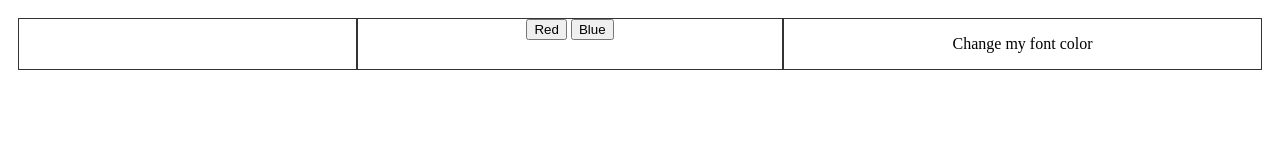
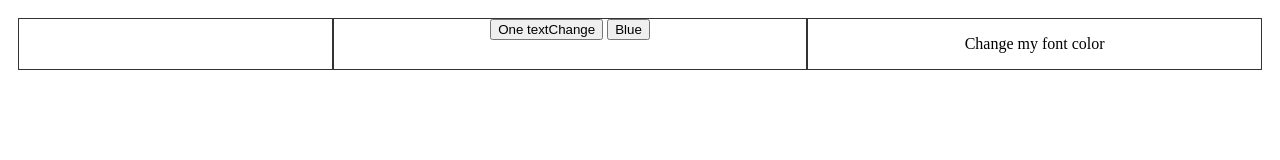
Before and after one commit to juancarbajaltxt/debug-sprint, a plain HTML site: page index.html in a window 1280 px wide. Drawn offline with Linux system fonts and the light colour scheme.

Commit message:
message you put with changes

```diff
--- a/index.html
+++ b/index.html
@@ -12,7 +12,7 @@
         </div>
 
         <div class="grid-item">
-            <button class = "myButton" onclick="changeTextColor('red')">Red</button>
+            <button class = "myButton" onclick="changeTextColor('red')">One textChange</button>
             <button class = "myButton" onclick="changeTextColor('blue')">Blue</button>
         </div>
 
```
